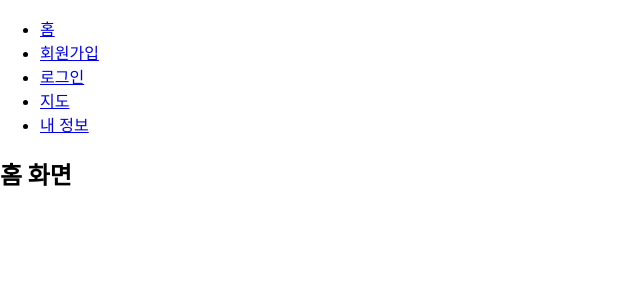
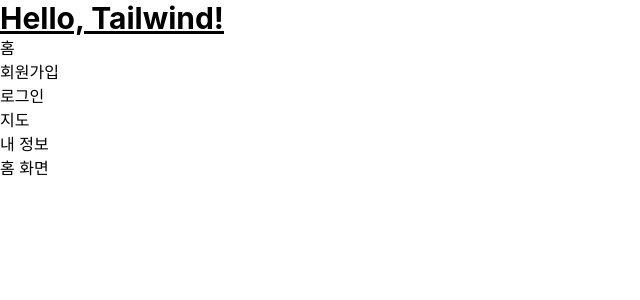
Before and after one commit to mjee-dev/react-chicken, a React (Create React App) app: page / in a window 1280 px wide. Shown: the top 300 px of the page, without its empty margins (0-640 px from the left). Built offline with nearby package versions, Linux system fonts and the light colour scheme.

Commit message:
Tailwind css 설치

```diff
--- a/package.json
+++ b/package.json
@@ -37,6 +37,9 @@
     ]
   },
   "devDependencies": {
+    "autoprefixer": "^10.4.20",
+    "postcss": "^8.4.49",
+    "tailwindcss": "^3.4.15",
     "typescript": "^4.9.5"
   }
 }
--- a/src/App.js
+++ b/src/App.js
@@ -32,6 +32,9 @@
 function App() {
   return (
     <Router>
+       <div className="text-3xl font-bold underline">
+        Hello, Tailwind!
+      </div>
       <div>
         {/* 네비게이션 링크 */}
         <nav>
--- a/src/index.css
+++ b/src/index.css
@@ -1,3 +1,7 @@
+@tailwind base;
+@tailwind components;
+@tailwind utilities;
+
 body {
   margin: 0;
   font-family: -apple-system, BlinkMacSystemFont, 'Segoe UI', 'Roboto', 'Oxygen',
--- /dev/null
+++ b/tailwind.config.js
@@ -0,0 +1,10 @@
+/** @type {import('tailwindcss').Config} */
+module.exports = {
+  content: [
+    "./src/**/*.{js,ts,jsx,tsx}",
+  ],
+  theme: {
+    extend: {},
+  },
+  plugins: [],
+}
```
Also changed, not shown: tsconfig.json (+7 -5 lines), 1 other file (tests, documents, lock files or other folders).
